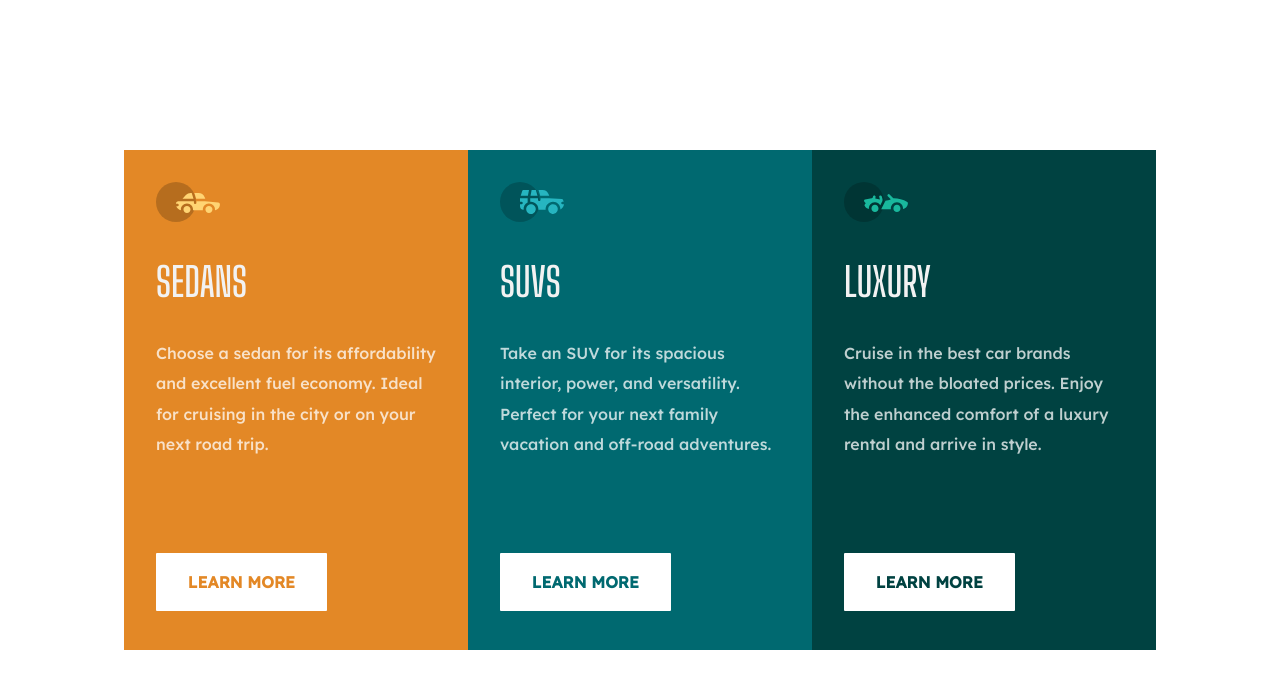
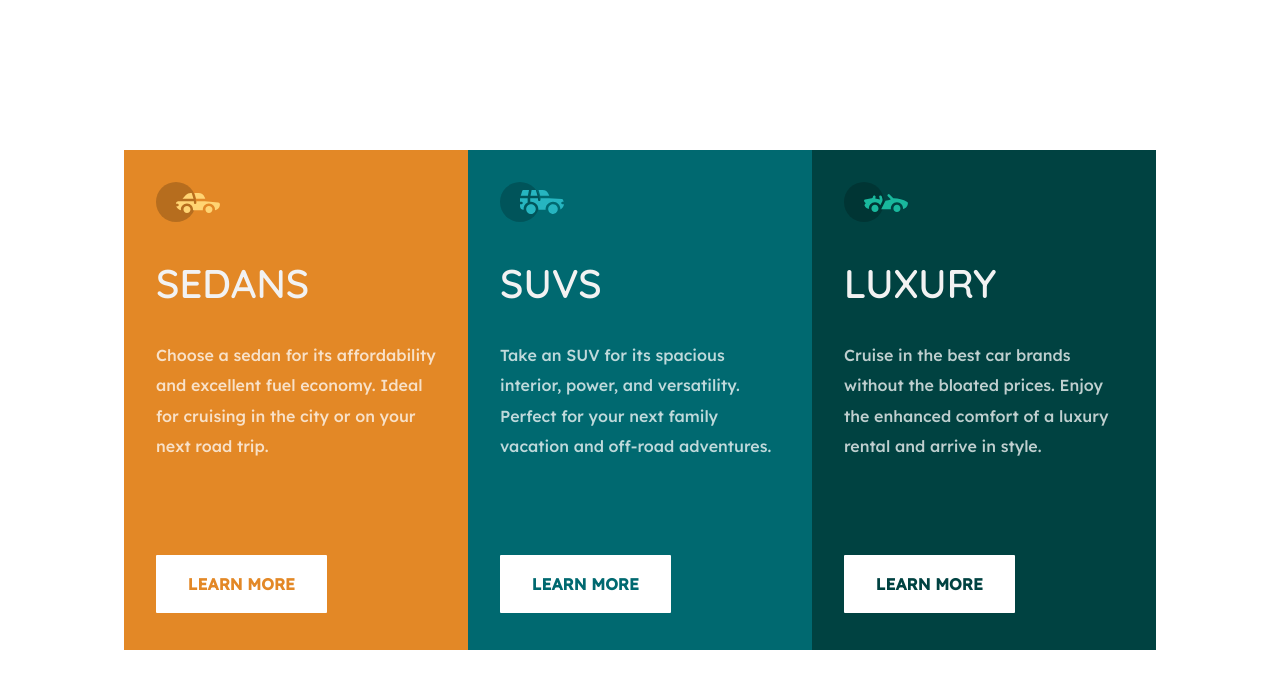
Before and after one commit to Atwiinesteve/3-card-column-layouts, a plain HTML site: page index.html in a window 1280 px wide. Drawn offline with Linux system fonts and the light colour scheme.

Commit message:
Updated 3 Column Layout Display

```diff
--- a/styles.scss
+++ b/styles.scss
@@ -1,5 +1,6 @@
 @import url('https://fonts.googleapis.com/css2?family=Barlow+Semi+Condensed:wght@300&family=Big+Shoulders+Display:wght@600&family=Karla:wght@500&family=Open+Sans:wght@600&family=Outfit:wght@400;500&family=Poppins:wght@500&family=Roboto:wght@500&family=Rubik&display=swap');
 @import url('https://fonts.googleapis.com/css2?family=Barlow+Semi+Condensed:wght@300&family=Big+Shoulders+Display:wght@600&family=Karla:wght@500&family=Lexend:wght@500&family=Open+Sans:wght@600&family=Outfit:wght@400;500&family=Poppins:wght@500&family=Roboto:wght@500&family=Rubik&display=swap');
+@import url('https://fonts.googleapis.com/css2?family=Quicksand:wght@600&display=swap');
 * {
     padding: 0px;
     margin: 0px;
@@ -46,8 +47,8 @@ body {
     background-color: var(--brightOrange);
     .header h2 {
         color: var(--veryLightGrayBHB);
-        font-family: 'Big Shoulders Display', cursive;
-        font-weight: bold;
+        font-family: 'Quicksand', sans-serif;
+        font-weight: bolder;
         font-size: 2.5rem;
         margin: 2rem 0;
         text-transform: uppercase;
@@ -81,8 +82,8 @@ body {
     background-color: var(--darkCyan);
     .header h2 {
         color: var(--veryLightGrayBHB);
-        font-family: 'Big Shoulders Display', cursive;
-        font-weight: bold;
+        font-family: 'Quicksand', sans-serif;
+        font-weight: bolder;
         font-size: 2.5rem;
         margin: 2rem 0;
         text-transform: uppercase;
@@ -117,8 +118,8 @@ body {
     .header h2 {
         text-transform: uppercase;
         color: var(--veryLightGrayBHB);
-        font-family: 'Big Shoulders Display', cursive;
-        font-weight: bold;
+        font-family: 'Quicksand', sans-serif;
+        font-weight: bolder;
         font-size: 2.5rem;
         margin: 2rem 0;
     }
```
Also changed, not shown: css/styles.css.
